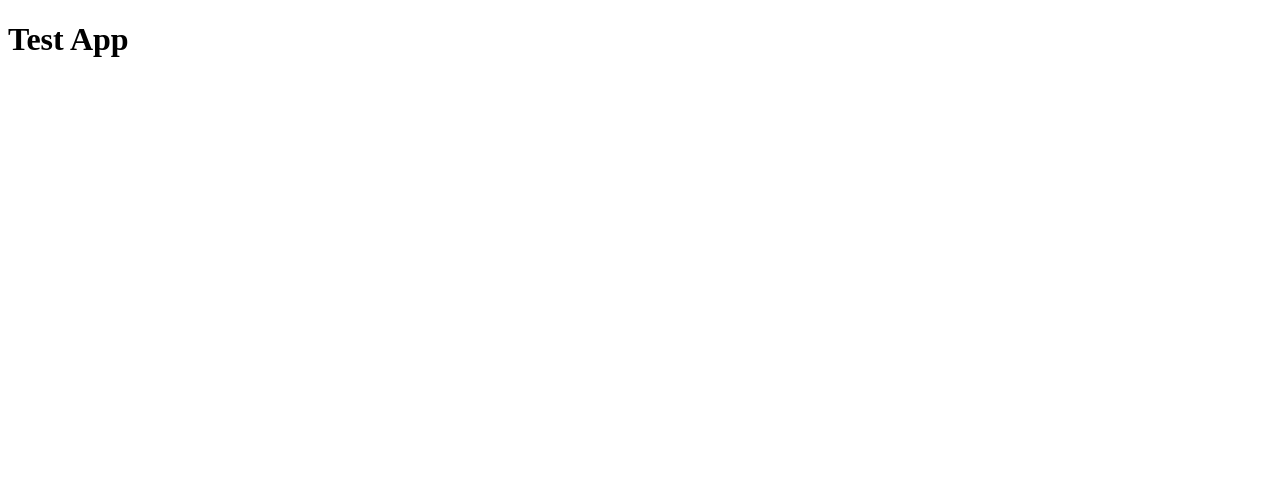
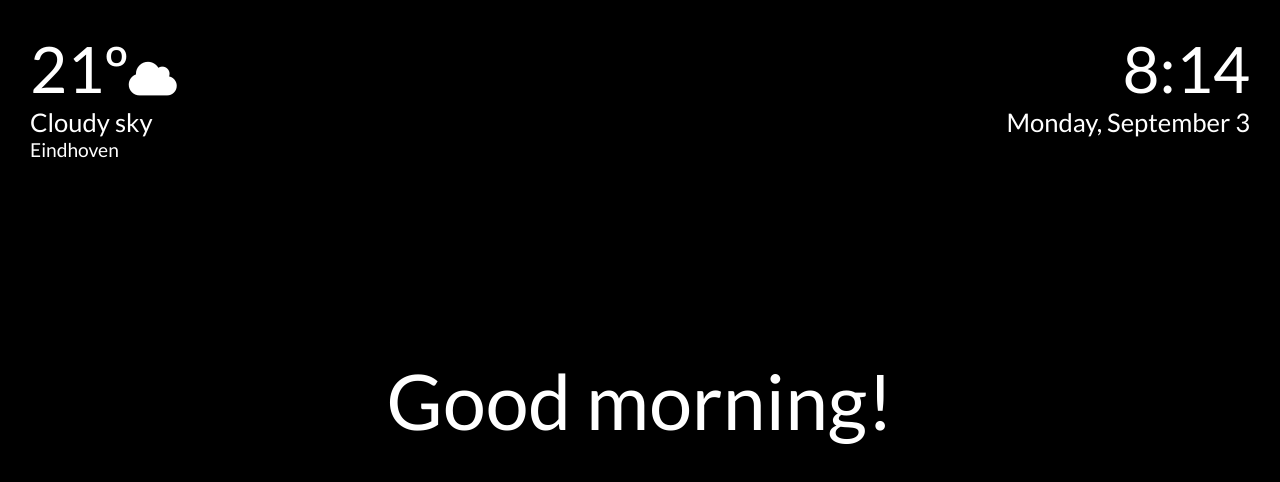
Before and after one commit to lilfish/Delta-SmartMirror, an Electron app: page mainWindow.html in a window 1280 px wide. Drawn offline with Linux system fonts and the light colour scheme.

Commit message:
html aangepast
html aangepast + css toegevoegd

```diff
--- a/mainWindow.html
+++ b/mainWindow.html
@@ -2,9 +2,34 @@
 <html lang="en">
 <head>
     <title>Test App</title>
+    <link rel="stylesheet" href="style/stylesheet.css">
+<link href="https://fonts.googleapis.com/css?family=Lato" rel="stylesheet">
+
+<link rel="stylesheet" href="https://use.fontawesome.com/releases/v5.3.1/css/all.css" integrity="sha384-mzrmE5qonljUremFsqc01SB46JvROS7bZs3IO2EmfFsd15uHvIt+Y8vEf7N7fWAU" crossorigin="anonymous">
 </head>
 <body>
-    <h1> Test App</h1>
+
+  <div class="flex-container">
+
+    <div class="weer" id="weer">
+    <h2>21&ordm;<i class="fas fa-cloud"></i></h2>
+    <h3>Cloudy sky</h3>
+    <p>Eindhoven</p><br>
+    </div>
+
+    <div class="tijd" id="tijd">
+    <h2>8:14</h2>
+    <h3>Monday, September 3</h3>
+    </div>
+
+    <div class="bericht" id="bericht">
+      <h1>Good morning!</h1>
+    </div>
+
+  </div>
+
+
+
     <script src="myapp.js"></script>
 </body>
 </html>
--- /dev/null
+++ b/style/stylesheet.css
@@ -0,0 +1,73 @@
+
+body, html {
+  height: 100%;
+  font-family: 'Lato', sans-serif;
+  color:white;
+  background-color: black;
+  margin:0;
+}
+
+h1 {
+  font-weight: normal;
+  font-size:6vw;
+  margin:0;
+}
+
+
+h2{
+  font-size:5vw;
+  font-weight:500;
+  margin:0;
+  text-align: left;
+}
+
+h3{
+  font-size:2vw;
+  font-weight:500;
+  margin:0;
+}
+
+p{
+  font-size:1.5vw;
+  font-weight:300;
+  margin:0;
+  line-height:1.4;
+}
+
+.flex-container {
+  position:relative;
+  display: flex;
+  height:100%;
+  width: 100%;
+  margin:0;
+  justify-content: center;
+}
+
+.weer{
+  position: absolute;
+  top: 30px;
+  left: 30px;
+}
+
+
+i{
+font-size: 3vw;
+}
+
+
+.tijd{
+  position: absolute;
+  top: 30px;
+  right: 30px;
+  align-items: flex-end;
+}
+
+.tijd h2{
+    text-align: right;
+}
+
+
+.bericht{
+align-self:center;
+font-size:2vw
+}
```
